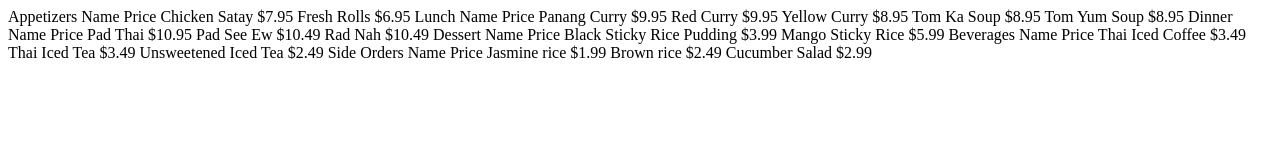
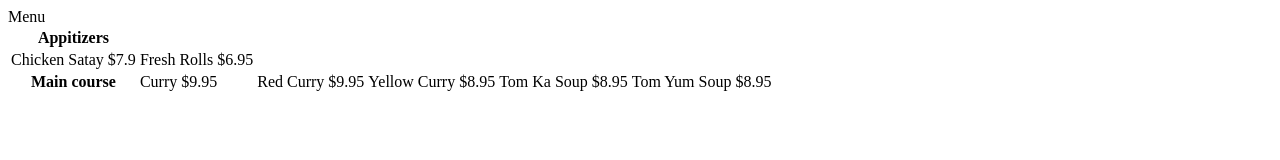
Before and after one commit to Tyler-Aldis/Sample-website-desighn-for-a-resturaunt, a plain HTML site: page HTML-Restaurant-Menu-master/menu.html in a window 1280 px wide. Drawn offline with Linux system fonts and the light colour scheme.

Commit message:
started the menu
added list tags

```diff
--- a/HTML-Restaurant-Menu-master/menu.html
+++ b/HTML-Restaurant-Menu-master/menu.html
@@ -12,47 +12,29 @@
     <!-- TODO: Banner Image here-->
     <main>
         <!-- Your job is to make the menu items in each section below a proper table! -->
-        Appetizers
+        <table>
+            <thead> Menu</thead>
+            <tbody>
+                <th>Appitizers</th>
+             <tr>
+                <td>Chicken Satay $7.9</td>
+                <td>Fresh Rolls $6.95</td></tr>
+                <tr><th>Main course</th>
+                <td>Curry $9.95</td>
+                <td>Red Curry $9.95</td>
+                <td>Yellow Curry $8.95</td>
+                <td>Tom Ka Soup $8.95</td>
+                <td>Tom Yum Soup $8.95</td>
+             </tr>
 
-        Name Price
-        Chicken Satay $7.95
-        Fresh Rolls $6.95
-
-        Lunch
-
-        Name Price
-        Panang Curry $9.95
-        Red Curry $9.95
-        Yellow Curry $8.95
-        Tom Ka Soup $8.95
-        Tom Yum Soup $8.95
-
-        Dinner
-
-        Name Price
-        Pad Thai $10.95
-        Pad See Ew $10.49
-        Rad Nah $10.49
-
-        Dessert
-
-        Name Price
-        Black Sticky Rice Pudding $3.99
-        Mango Sticky Rice $5.99
-
-        Beverages
-
-        Name Price
-        Thai Iced Coffee $3.49
-        Thai Iced Tea $3.49
-        Unsweetened Iced Tea $2.49
-
-        Side Orders
-
-        Name Price
-        Jasmine rice $1.99
-        Brown rice $2.49
-        Cucumber Salad $2.99
+             <tr></tr>
+             <tr></tr>
+              <th></th>
+              <th></th>
+              <th></th>
+            </tbody>
+            <tfoot></tfoot>
+        </table>
     </main>
 </body>
 </html>
```
Also changed, not shown: HTML-Restaurant-Menu-master/index.html (+1 -1 lines).
